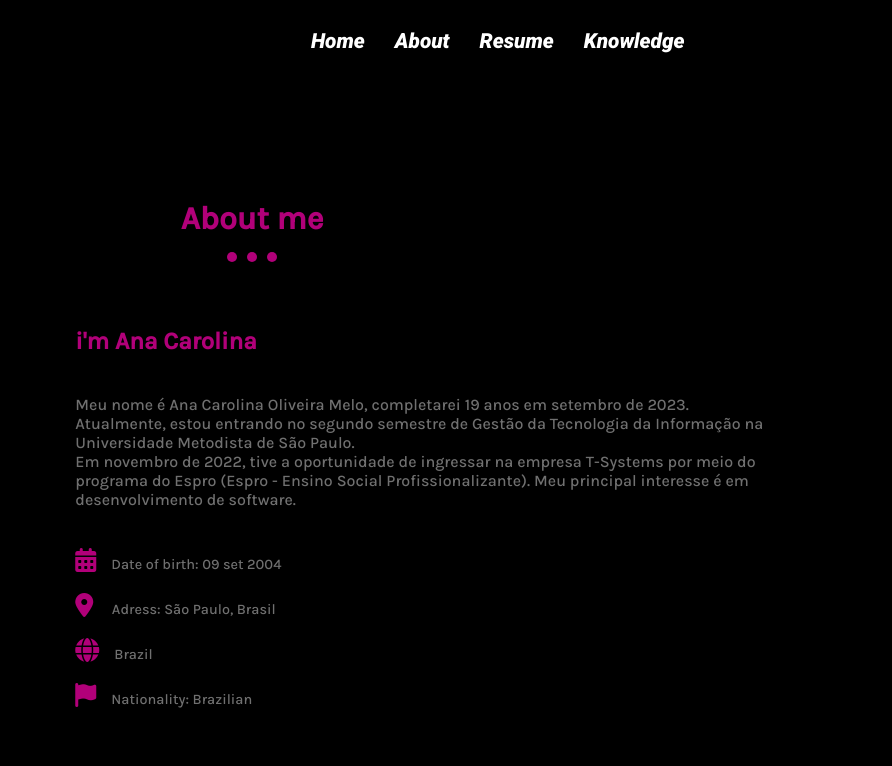
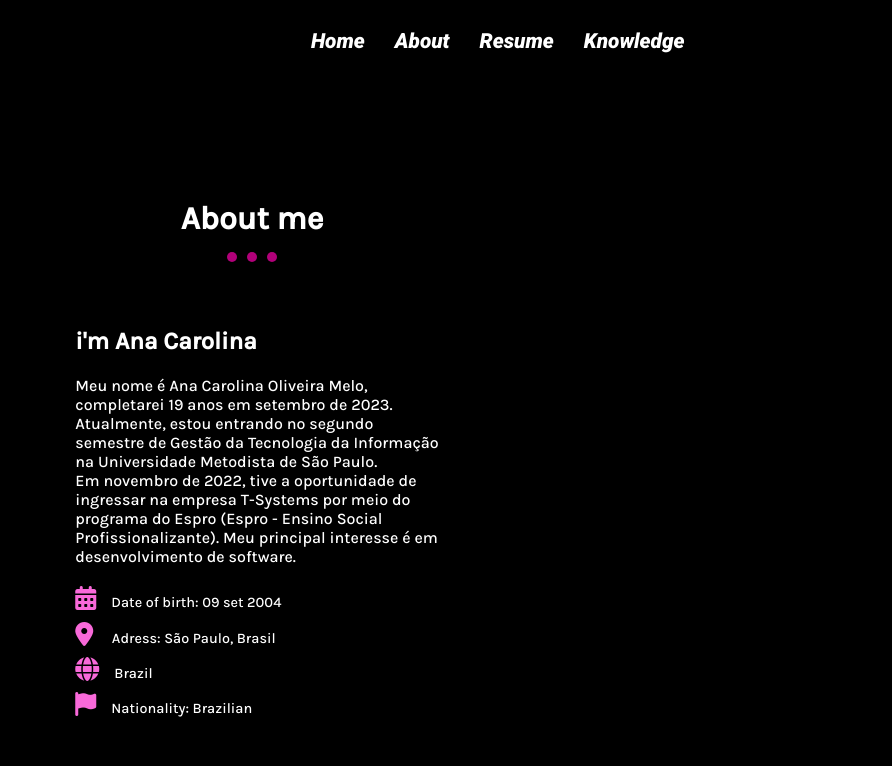
Before and after one commit to anacarola9/Portfolio, a plain HTML site: page about.html in a window 1280 px wide. Shown: the full height of the page, 388-1280 px from the left. Drawn offline with Linux system fonts and the light colour scheme.

Commit message:
[FEAT] alteração cores de botões

```diff
--- a/style.css
+++ b/style.css
@@ -160,7 +160,7 @@ header .navegacao-primaria li a:hover::after{
 }
 .sobre_titulo h1 {
     font-size: 2.0rem;
-    color: #b10079;
+    color: #ffffff;
     margin-bottom: 15px;
     font-family: Karla;
 }
@@ -208,7 +208,7 @@ header .navegacao-primaria li a:hover::after{
 }
 .sobre_texto h1{
     font-size: 1.5rem;
-    color: #b10079;
+    color: #ffffff;
     grid-column: 1/-1;
 }
 .sobre_texto h1 ::after{
@@ -223,19 +223,20 @@ header .navegacao-primaria li a:hover::after{
 .sobre_texto p{
     font-size: 1.0rem;
     grid-row: 2;
-    grid-column: 1/-1;
+    color: #fff;
 }
 .sobre_info {
     display: grid;
 }
 .sobre_info i {
-    color:#b10079;
+    color:#f869d9;
     display: inline-block;
     padding-right: 15px;
     font-size: 1.5rem;
 }
 .sobre_info p{
     font-size: .9rem;
+    color: #fff;
 }
 @keyframes sobeSecao {
     from{
@@ -311,7 +312,7 @@ header .navegacao-primaria li a:hover::after{
 
 .my_services ul li i{
     font-size: 2.7 rem;
-    color: #b10079;
+    color: #ffffff;
 }
 .my_services ul li h3 {
     color: #fff;
```
